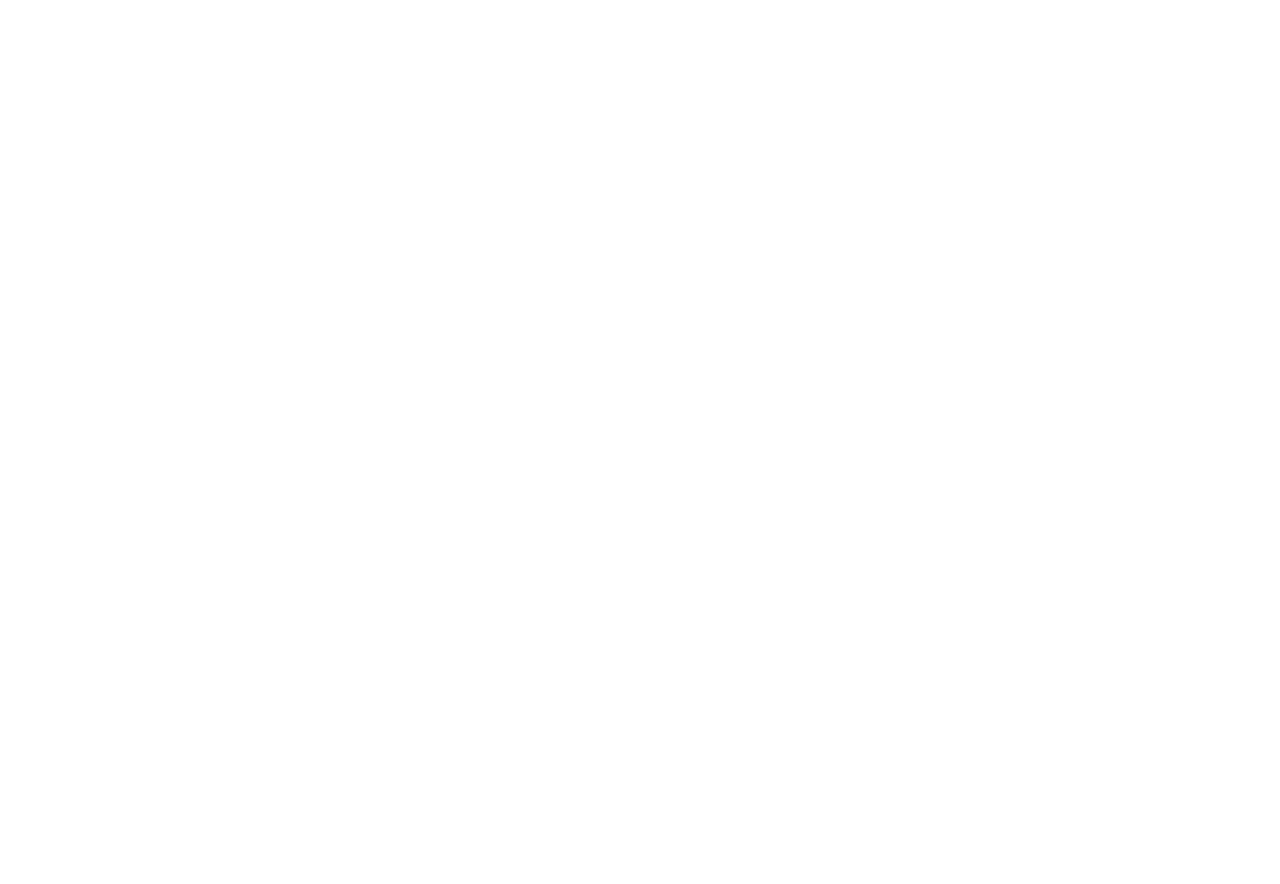
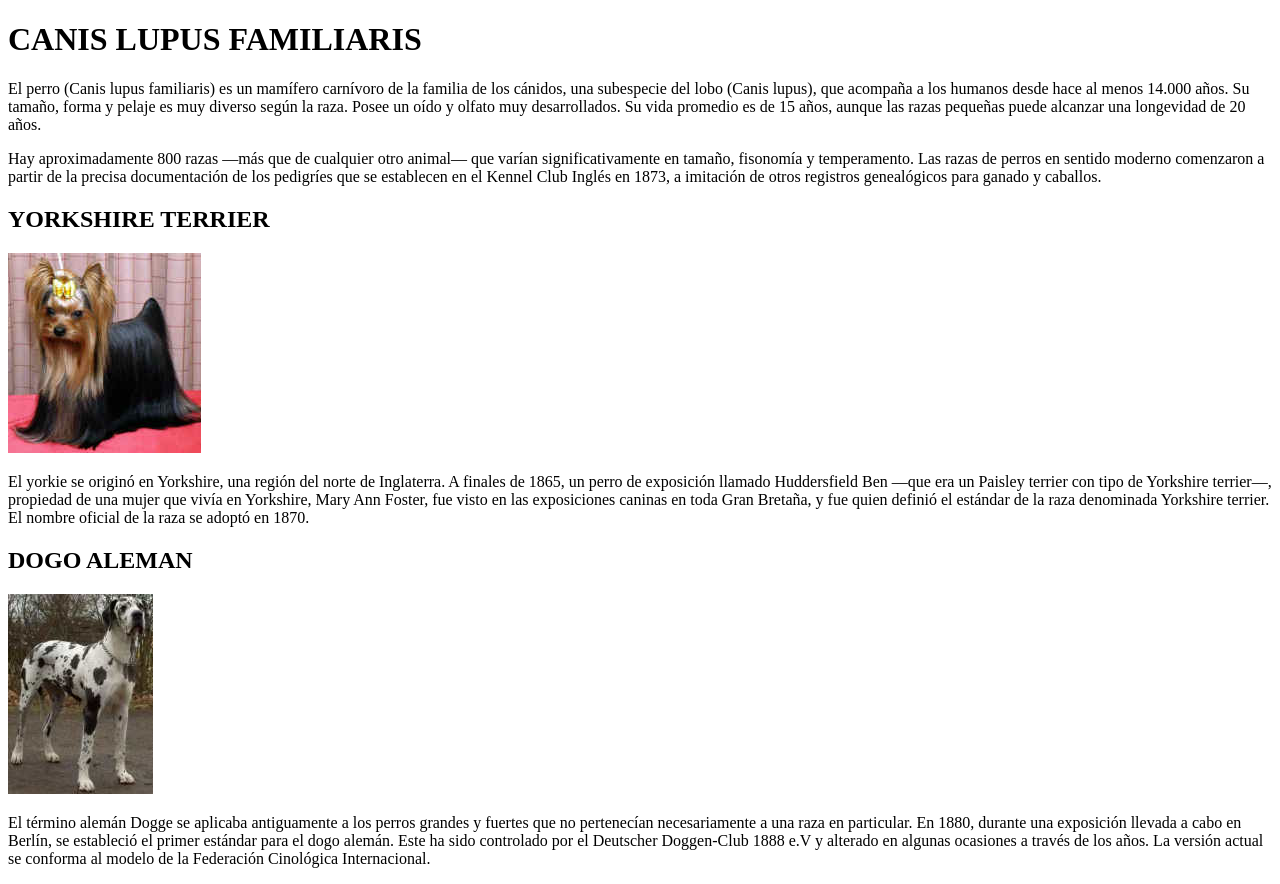
Before and after one commit to Brianacc99/Segundo-Reto-S2, a plain HTML site: page catalogo.html in a window 1280 px wide. Before the commit the page ends 800 px from the top, so only its background shows below. Drawn offline with Linux system fonts and the light colour scheme.

Commit message:
programe catalogo de perros

```diff
--- a/catalogo.html
+++ b/catalogo.html
@@ -3,9 +3,25 @@
 <head>
     <meta charset="UTF-8">
     <meta name="viewport" content="width=device-width, initial-scale=1.0">
-    <title>Document</title>
+    <title>Catalogo de Perros</title>
 </head>
 <body>
-
+<header>
+    <h1>CANIS LUPUS FAMILIARIS</h1>
+    <P>  El perro (Canis lupus familiaris) es un mamífero carnívoro de la familia de los cánidos, una subespecie del lobo (Canis lupus), que acompaña a los humanos desde hace al menos 14.000 años. Su tamaño, forma y pelaje es muy diverso según la raza. Posee un oído y olfato muy desarrollados. Su vida promedio es de 15 años, aunque las razas pequeñas puede alcanzar una longevidad de 20 años.</P>
+    <P>Hay aproximadamente 800 razas —más que de cualquier otro animal— que varían significativamente en tamaño, fisonomía y temperamento. Las razas de perros en sentido moderno comenzaron a partir de la precisa documentación de los pedigríes que se establecen en el Kennel Club Inglés en 1873, a imitación de otros registros genealógicos para ganado y caballos.</P>
+</header>
+<main>
+    <section>
+        <h2>YORKSHIRE TERRIER</h2>
+      <img src="images/yorkshire.jpg">
+      <p>El yorkie se originó en Yorkshire, una región del norte de Inglaterra. A finales de 1865, un perro de exposición llamado Huddersfield Ben —que era un Paisley terrier con tipo de Yorkshire terrier—, propiedad de una mujer que vivía en Yorkshire, Mary Ann Foster, fue visto en las exposiciones caninas en toda Gran Bretaña, y fue quien definió el estándar de la raza denominada Yorkshire terrier. El nombre oficial de la raza se adoptó en 1870.</p>
+    </section>
+    <section>
+        <h2>DOGO ALEMAN</h2>
+        <img src="images/dogo-aleman.jpg">
+        <p>El término alemán Dogge se aplicaba antiguamente a los perros grandes y fuertes que no pertenecían necesariamente a una raza en particular. En 1880, durante una exposición llevada a cabo en Berlín, se estableció el primer estándar para el dogo alemán. Este ha sido controlado por el Deutscher Doggen-Club 1888 e.V y alterado en algunas ocasiones a través de los años. La versión actual se conforma al modelo de la Federación Cinológica Internacional.</p>
+    </section>
+</main>
 </body>
 </html>
```
Also changed, not shown: images/dogo-aleman.jpg (added), images/yorkshire.jpg (added).
